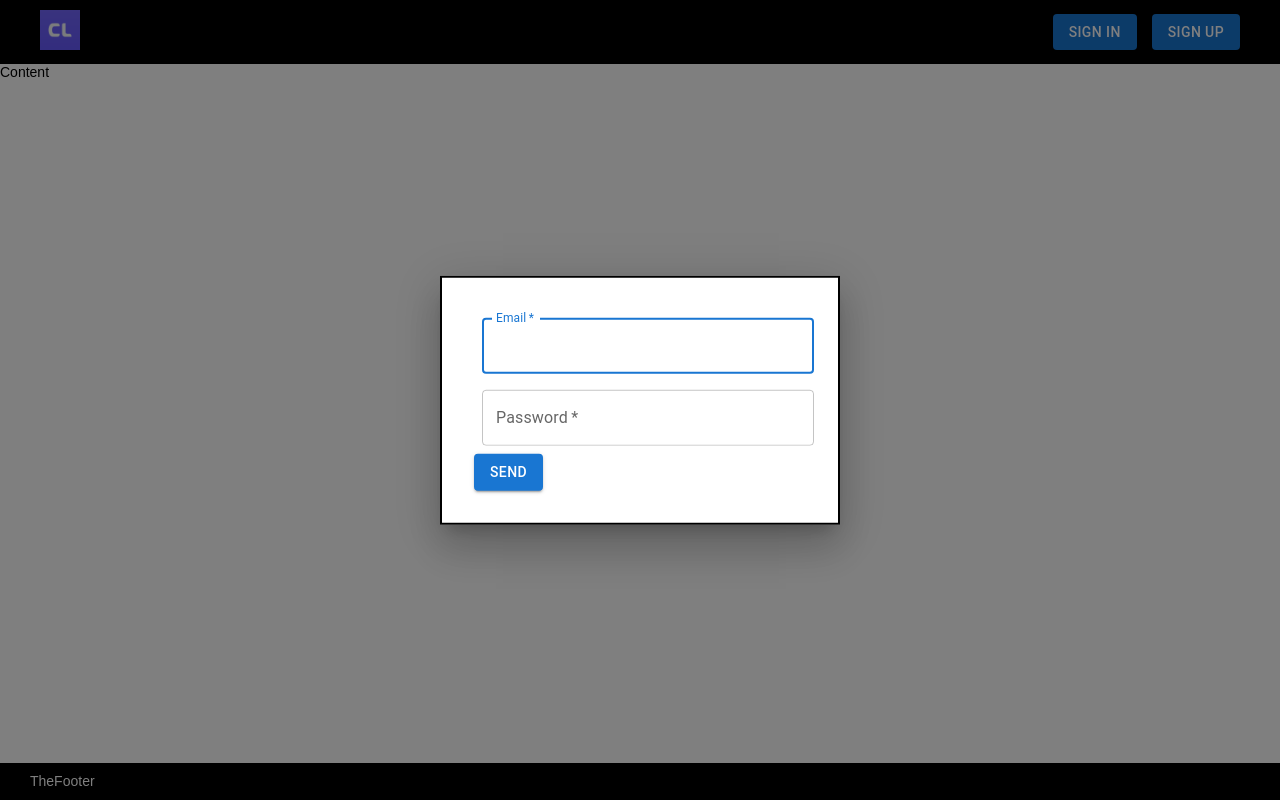
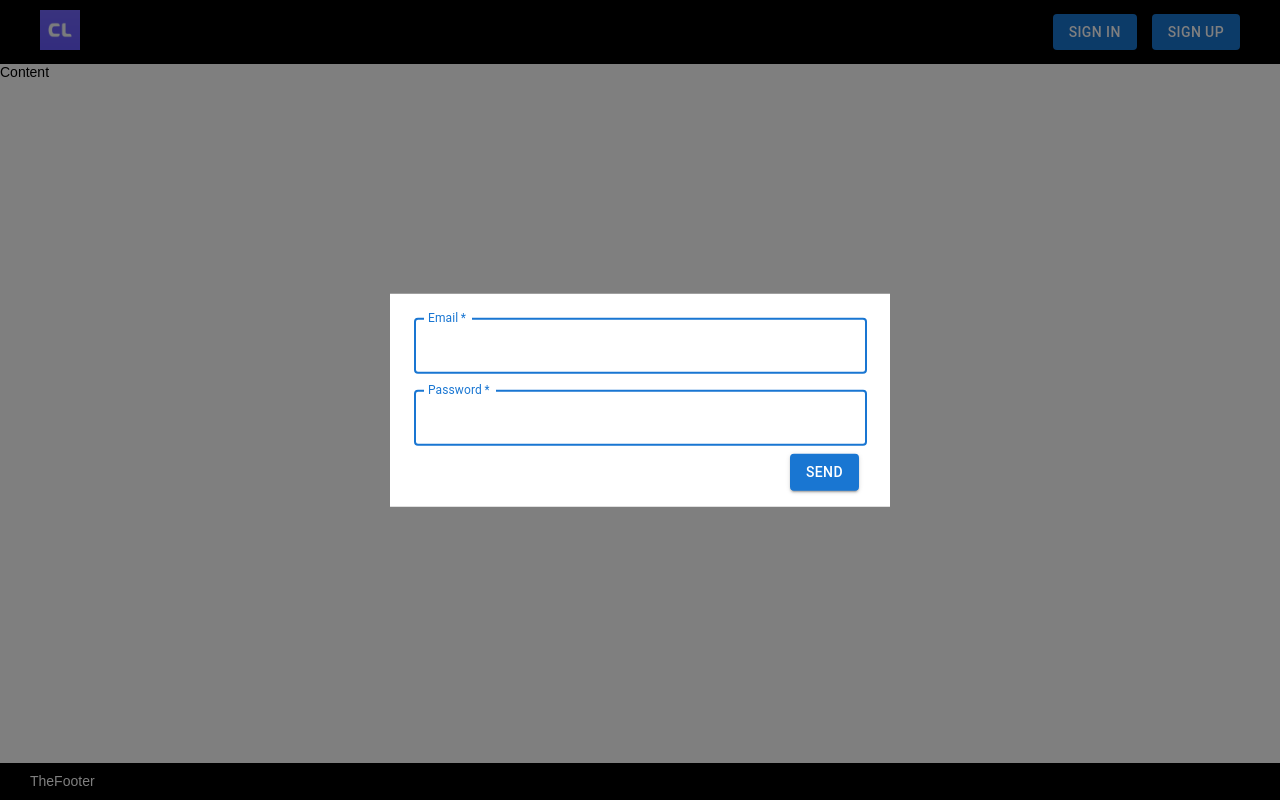
Before and after one commit to dzmitry-viartseika/mern-signup-service, a React app in the folder frontend/landing/: page / in a window 1280 px wide. Both pictures are taken after a click on the button "SIGN IN". Built offline with nearby package versions, Linux system fonts and the light colour scheme.

Commit message:
added formik and validation fields

```diff
--- a/frontend/landing/src/bootstrap.js
+++ b/frontend/landing/src/bootstrap.js
@@ -1,4 +1,6 @@
-import ReactDOM from 'react-dom';
+import ReactDOM  from 'react-dom';
+import {StrictMode} from 'react';
+import { createRoot } from 'react-dom/client';
 import { createMemoryHistory, createBrowserHistory } from 'history';
 import { App } from './App';
 // import './style.scss'
@@ -12,8 +14,13 @@ const mount = (el, { onSignIn ,onNavigate, defaultHistory, initialPath }) => {
   if (onNavigate) {
     history.listen(onNavigate);
   }
-
-  ReactDOM.render(<App onSignIn={onSignIn} history={history} />, el)
+  const rootElement = document.getElementById('_auth-dev-root');
+  const root = createRoot(rootElement);
+  root.render(
+      <StrictMode>
+        <App onSignIn={onSignIn} history={history} />
+      </StrictMode>
+  )
 
   return {
     onParentNavigate({ pathname: nextPathName }) {
--- /dev/null
+++ b/frontend/landing/src/components/Alerts/TheAlert.js
@@ -0,0 +1,21 @@
+import { Alert } from '@mui/material';
+import AlertTitle from '@mui/material/AlertTitle';
+import Stack from '@mui/material/Stack';
+
+
+const TheAlert = ({severity, alertTitle, text}) => {
+    return (
+        <>
+            <Stack sx={{ width: '100%' }} spacing={2}>
+                <Alert severity={severity}>
+                    <AlertTitle>
+                        { alertTitle }
+                    </AlertTitle>
+                    { text }
+                </Alert>
+            </Stack>
+        </>
+    )
+}
+
+export default TheAlert;
--- a/frontend/landing/src/components/Elements/Button/TheButton.js
+++ b/frontend/landing/src/components/Elements/Button/TheButton.js
@@ -1,11 +1,15 @@
 import { Button } from '@mui/material';
 
-const TheButton = ({onClick, variant = 'contained', text}) => {
+const TheButton = ({onClick, variant = 'contained', text, type, disabled, size, className}) => {
     return (
         <>
             <Button
+                className={className}
                 variant={variant}
                 onClick={() => onClick()}
+                type={type}
+                size={size}
+                disabled={disabled}
             >
                 { text }
             </Button>
--- a/frontend/landing/src/components/Elements/TextInput/TheInputText.js
+++ b/frontend/landing/src/components/Elements/TextInput/TheInputText.js
@@ -8,9 +8,12 @@ const TheInputText = (
         type = 'text',
         value,
         onChange,
+        variant = 'outlined',
         focused = false,
         autoFocus = false,
-        id
+        id,
+        error,
+        name
     }) => {
     return (
         <>
@@ -24,12 +27,13 @@ const TheInputText = (
             >
                 <TextField
                     id={id}
+                    error={error}
+                    name={name}
                     label={label}
                     required={required}
                     type={type}
                     value={value}
-                    variant="outlined"
-                    fullWidth
+                    variant={variant}
                     onChange={onChange}
                     focused={focused}
                     autoFocus={autoFocus}
--- a/frontend/landing/src/components/Header/TheHeader.js
+++ b/frontend/landing/src/components/Header/TheHeader.js
@@ -3,25 +3,43 @@ import { Modal, Fade, Box, Typography, Backdrop } from '@mui/material';
 import TheInputText from '../Elements/TextInput/TheInputText';
 import TheImage from '../Elements/TheImage/TheImage';
 import Button from '../Elements/Button/TheButton';
+import TheAlert from '../Alerts/TheAlert';
 import { Link } from 'react-router-dom';
 import logo from '../../assets/images/logo.png';
 import AuthService from '../../services/Auth/AuthService';
+import { makeStyles } from "@material-ui/core/styles";
+import { Formik, Form, Field } from 'formik';
+import * as Yup from 'yup';
 
 const style = {
     position: 'absolute',
     top: '50%',
     left: '50%',
     transform: 'translate(-50%, -50%)',
-    width: 400,
     bgcolor: 'background.paper',
-    border: '2px solid #000',
-    boxShadow: 24,
-    p: 4,
+    p: 2,
+    padding: '16px 31px 16px 16px',
+    width: '500px',
 };
 
+const styleButton ={
+    display: 'flex',
+    justifyContent: 'flex-end',
+};
 
 const TheHeader = () => {
+    const SigninSchema = Yup.object().shape({
+        email: Yup.string().email('Invalid email').required('Required'),
+        password: Yup.string().min(2, 'Too Short!').max(50, 'Too Long!').required('Required'),
+    });
+
     const [open, setOpen] = useState(false);
+    const [openAlert, setOpenAlert] = useState(false);
+    const [alertInfo, setAlertInfo] = useState({
+        severity: '',
+        alertTitle: '',
+        text: '',
+    })
     const [user, setUser] = useState({
         email: '',
         password: '',
@@ -35,28 +53,34 @@ const TheHeader = () => {
         setOpen(false);
     }
 
-    const loginUser = async () => {
+    const loginUser = async (data) => {
         try {
-            const response = await AuthService.login(user.email, user.password);
+            const { email, password } = data;
+            const response = await AuthService.login(email, password);
             console.log('response', response);
+            if (response) {
+                setAlertInfo({
+                    severity: 'success',
+                    text: 'Everything is alrgight',
+                    alertTitle: 'Success',
+                });
+                setTimeout(() => {
+                    setOpenAlert(false);
+                }, 3000)
+            }
             setOpen(false);
         } catch (e) {
             console.error(e);
+            setOpenAlert(true);
+            setAlertInfo({
+                severity: 'error',
+                text: 'Something is wrong',
+                alertTitle: 'Error',
+            })
+            setTimeout(() => {
+                setOpenAlert(false);
+            }, 3000)
         }
-    }
-
-    const handleChangeEmail = (e) => {
-        setUser({
-            ...user,
-            email: e.target.value,
-        });
-    }
-
-    const handleChangePassword = (e) => {
-        setUser({
-            ...user,
-            password: e.target.value,
-        });
     }
 
     return (
@@ -101,31 +125,76 @@ const TheHeader = () => {
             >
                 <Fade in={open}>
                     <Box sx={style}>
+                        <Formik
+                            initialValues={
+                                user
+                            }
+                            validationSchema={SigninSchema}
+                            onSubmit={async (values) => {
+                                await loginUser(values);
+                            }}
+                        >
+                            {({
+                                  values,
+                                  errors,
+                                  touched,
+                                  handleChange,
+                                  handleBlur,
+                                  isValid,
+                                  handleSubmit,
+                                  dirty
+                              }) => (
+                                <div className={`form`}>
                                     <TheInputText
                                         id={'email-input'}
                                         label={'Email'}
-                            value={user.email}
+                                        value={values.email}
                                         required={true}
-                            onChange={handleChangeEmail}
+                                        onChange={handleChange}
+                                        onBlur={handleBlur}
+                                        focused={true}
+                                        error={touched.email && errors.email}
+                                        autoFocus={true}
+                                        name={`email`}
+                                    />
+                                    { touched.email && errors.email && <div> { errors.email } </div> }
+                                    <TheInputText
+                                        id={'email-input'}
+                                        label={'Password'}
+                                        value={values.password}
+                                        required={true}
+                                        onChange={handleChange}
+                                        onBlur={handleBlur}
                                         focused={true}
                                         autoFocus={true}
+                                        error={touched.password && errors.password}
+                                        name={`password`}
                                     />
-                        <TheInputText
-                            id={'passport-input'}
-                            label={'Password'}
-                            type={'password'}
-                            required={true}
-                            value={user.password}
-                            onChange={handleChangePassword}
-                        />
+                                    { touched.password && errors.password && <div> { errors.password } </div> }
+                                    <Box sx={styleButton}>
                                         <Button
+                                            type={`submit`}
                                             variant={'contained'}
                                             onClick={loginUser}
                                             text={'Send'}
+                                            onClick={handleSubmit}
+                                            disabled={!isValid && !dirty && !values.email && !values.password}
                                         />
+                                    </Box>
+                                </div>
+                            )}
+                        </Formik>
                     </Box>
                 </Fade>
             </Modal>
+            {
+                openAlert ?
+                    <TheAlert
+                        severity={alertInfo.severity}
+                        alertTitle={alertInfo.alertTitle}
+                        text={alertInfo.text}
+                    />
+                    : null }
         </>
     )
 }
```
Also changed, not shown: frontend/landing/package.json (+4 -3 lines), 1 other file (tests, documents, lock files or other folders). Lines whose indentation alone changed are shown as unchanged.
